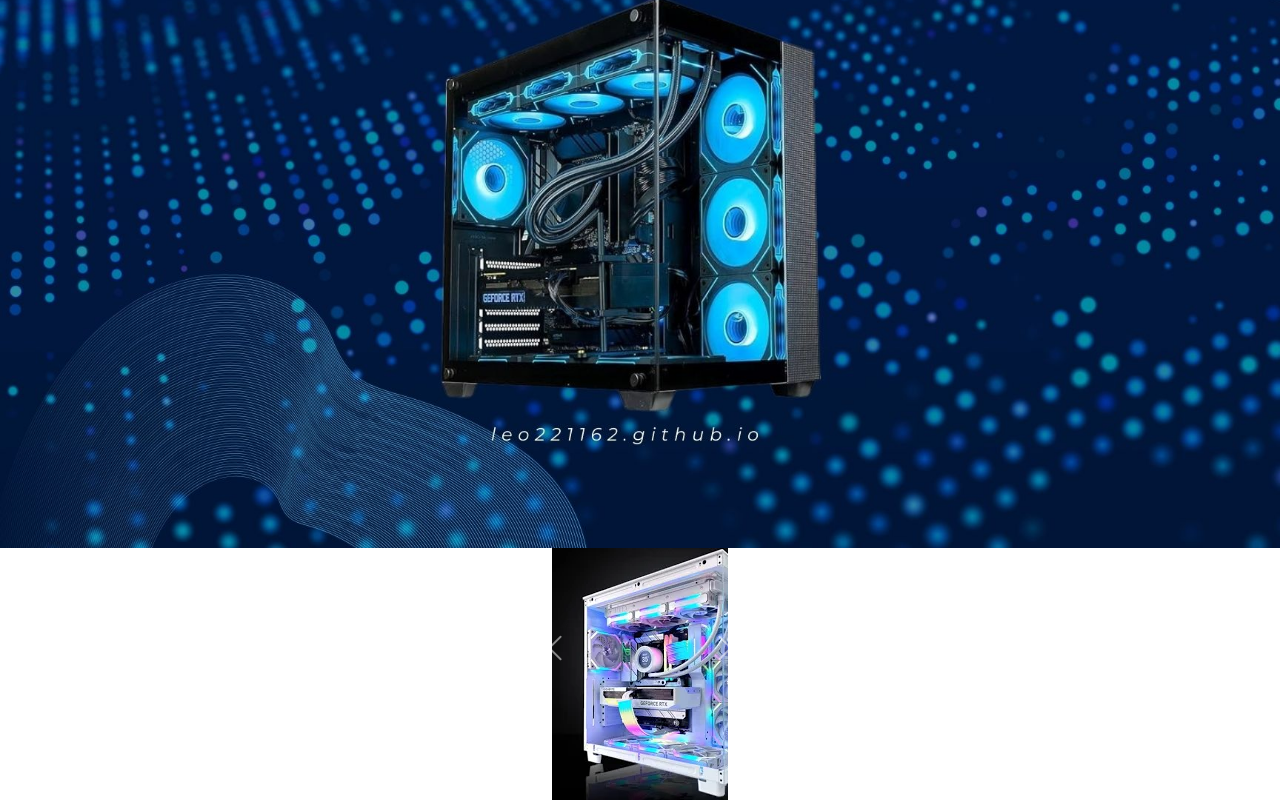
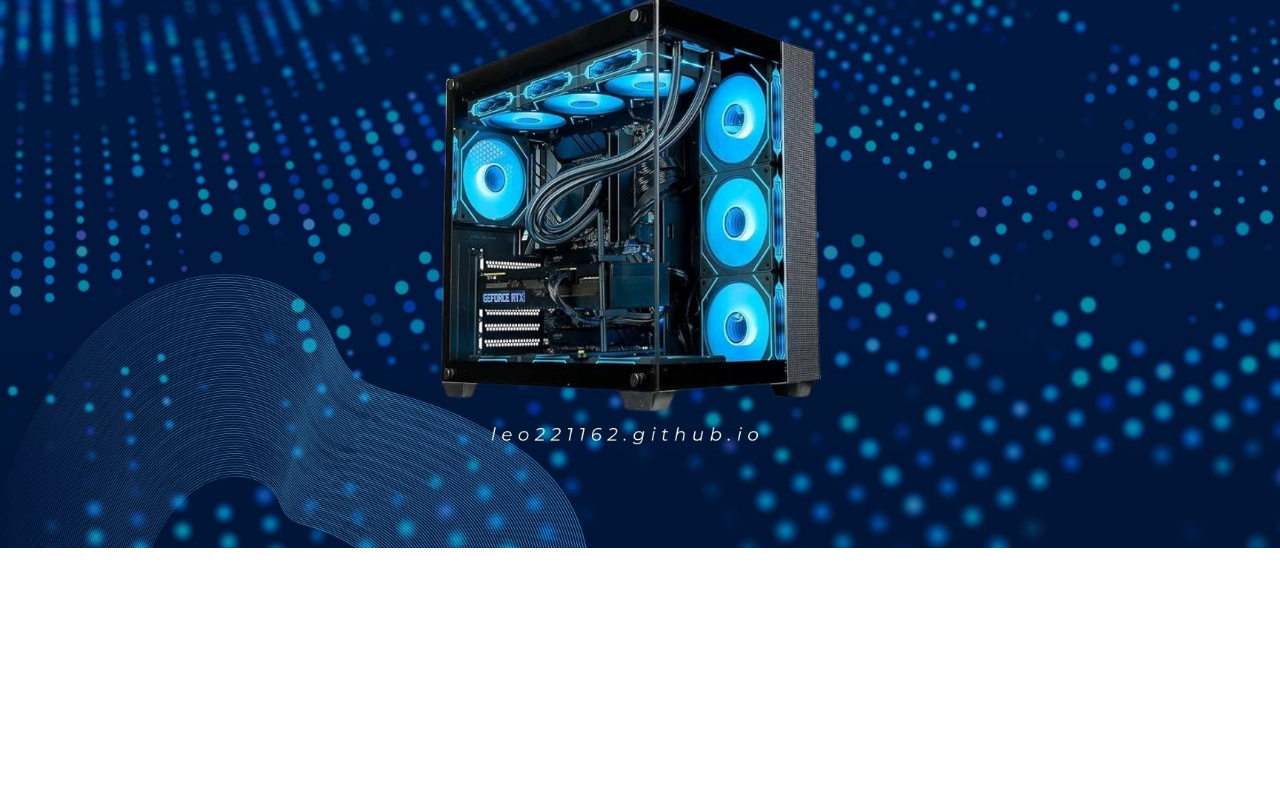
Before and after one commit to Leo221162/Leo221162.github.io, a plain HTML site: page index.html in a window 1280 px wide. Shown: the part 684-1484 px from the top of the page. After the commit the page ends 1232 px from the top, so only its background shows below. Drawn offline with nearby package versions, Linux system fonts and the light colour scheme.

Commit message:
Removed carousel

```diff
--- a/index.html
+++ b/index.html
@@ -68,35 +68,6 @@
 
 
    <div class="bg-image vh-100" style="background-image:url('Images/Bannerimage.jpg');">
-
-
-
-
   </div>
-
-
-    <div class="row justify-content-center">
-    <div id="carouselExample" class="carousel slide">
-      <div class="carousel-inner">
-        <div class="carousel-item active">
-          <img src="Images/Poo.webp" class="Logo" alt="...">
-        </div>
-        <div class="carousel-item">
-          <img src="Images/PCC.webp" class="Logo" alt="...">
-        </div>
-        <div class="carousel-item">
-          <img src="Images/Pc 3.jpg" class="Logo" alt="...">
-        </div>
-      </div>
-      <button class="carousel-control-prev" type="button" data-bs-target="#carouselExample" data-bs-slide="prev">
-        <span class="carousel-control-prev-icon" aria-hidden="true"></span>
-        <span class="visually-hidden">Previous</span>
-      </button>
-      <button class="carousel-control-next" type="button" data-bs-target="#carouselExample" data-bs-slide="next">
-        <span class="carousel-control-next-icon" aria-hidden="true"></span>
-        <span class="visually-hidden">Next</span>
-      </button>
-    </div>
-    </div>
-    </body>
+</body>
 </HTML>
```
